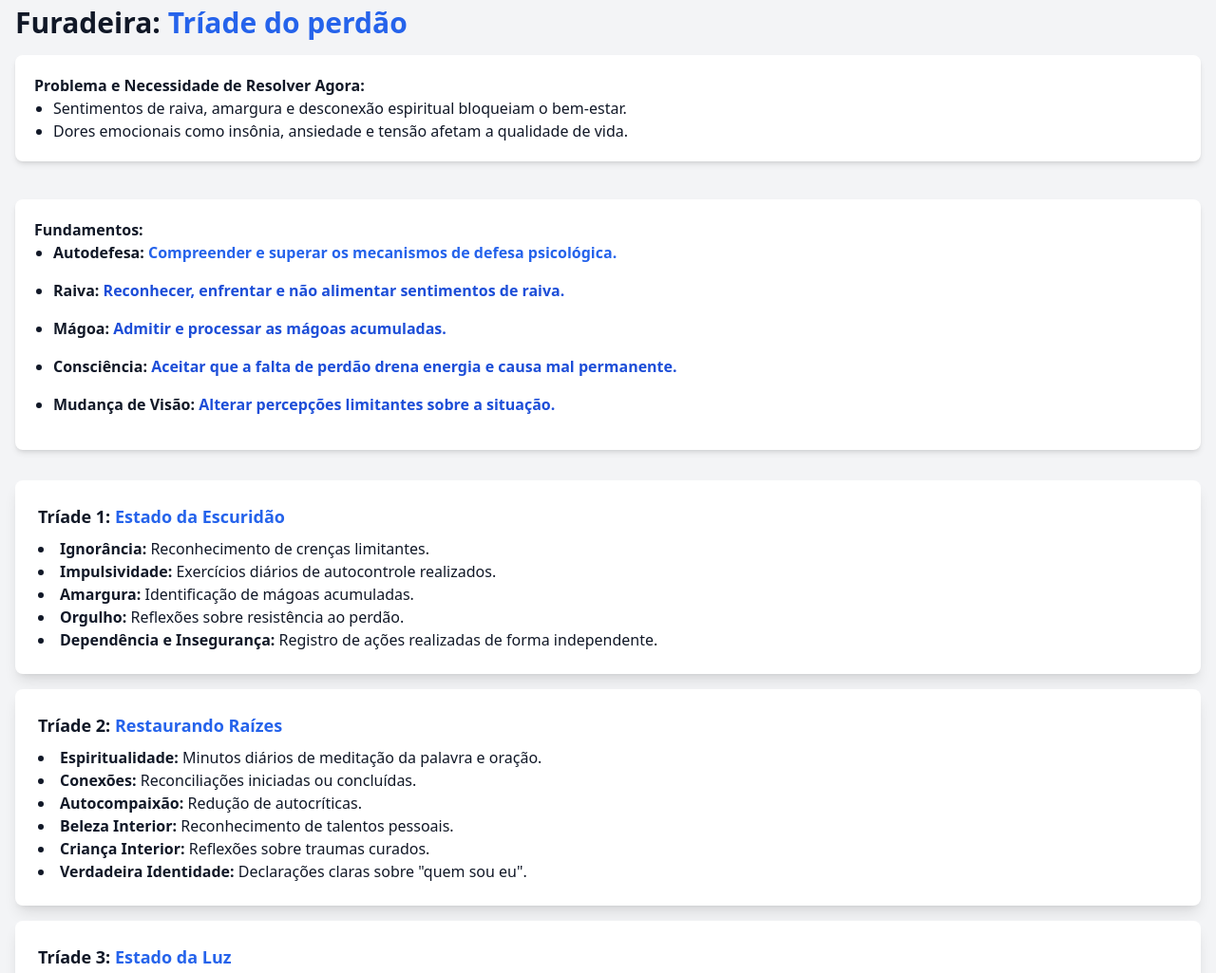
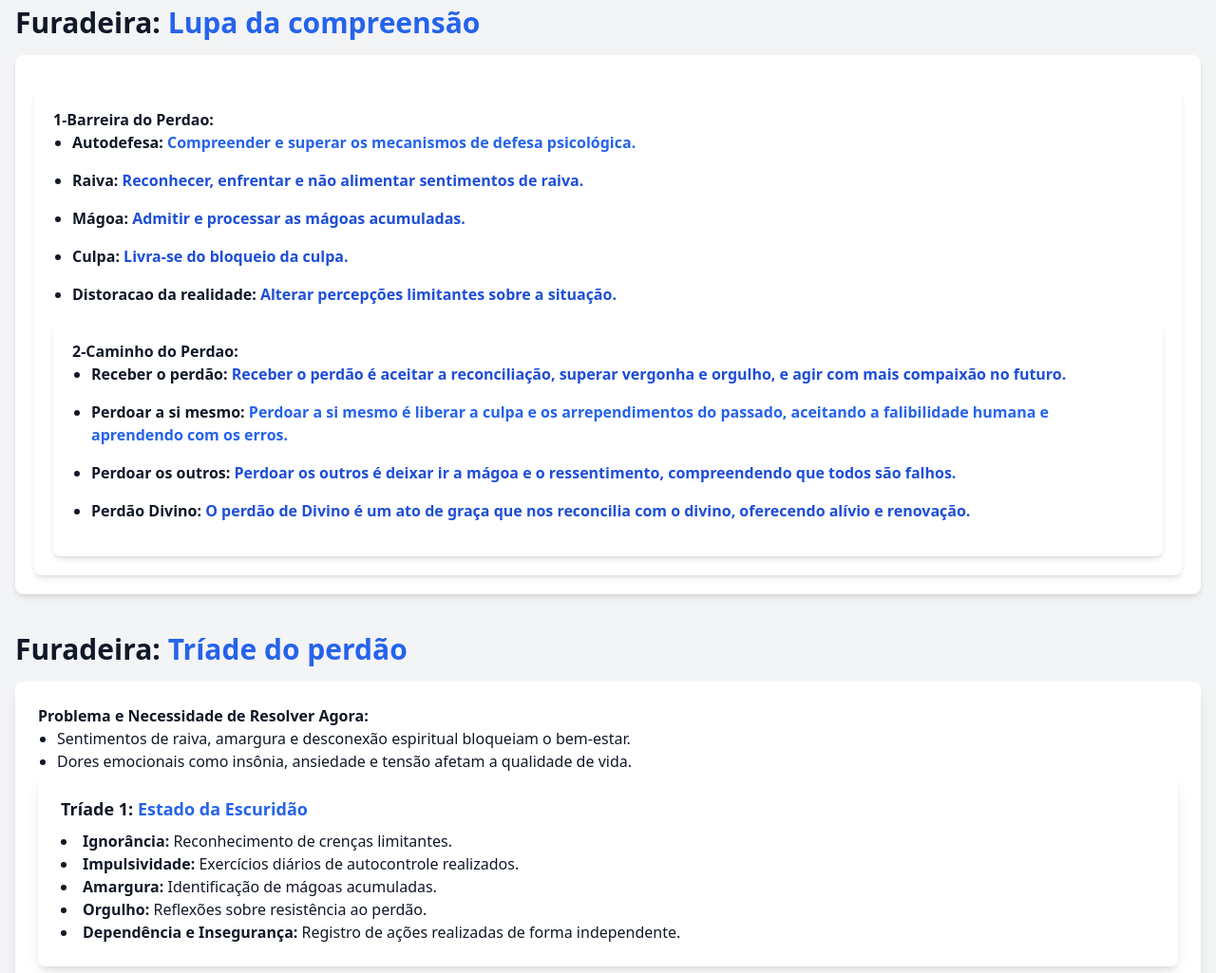
Before and after one commit to Souferreira/Projeto-Ana, a plain HTML site: page index.html in a window 1280 px wide. Shown: the part 1342-2367 px from the top of the page at 95% size. Drawn offline with nearby package versions, Linux system fonts and the light colour scheme; a script that the page names is missing; a web font is replaced by a local one.

Commit message:
index.html

```diff
--- a/index.html
+++ b/index.html
@@ -93,27 +93,42 @@
         </section>
 
         <section id="fases" class="my-8">
-            <h2 class="text-3xl font-bold mb-4">Furadeira: <span class="text-blue-600">Tríade  do perdão</span></h2>
+            <h2 class="text-3xl font-bold mb-4">Furadeira: <span class="text-blue-600">Lupa da compreensão</span></h2>
             <section class="mb-10">
                 <div class="mt-4 bg-white p-5 rounded-lg shadow-md">
-                    <p><strong>Problema e Necessidade de Resolver Agora:</strong></p>
+
+                    <div class="mt-4 bg-white p-5 rounded-lg shadow-md">
+                        <p><strong>1-Barreira do Perdao:</strong></p>
+                        <ul class="list-disc pl-5">
+                    <li class="text-1xl font-bold mb-4">Autodefesa: <span class="text-blue-600">Compreender e superar os mecanismos de defesa psicológica.</span></li>
+                    <li class="text-1xl font-bold mb-4">Raiva: <span class="text-blue-700">Reconhecer, enfrentar e não alimentar sentimentos de raiva.</li>
+                    <li class="text-1xl font-bold mb-4">Mágoa: <span class="text-blue-700">Admitir e processar as mágoas acumuladas.</span></li>
+                    <li class="text-1xl font-bold mb-4">Culpa: <span class="text-blue-700">Livra-se do bloqueio da culpa.</span></li>
+                    <li class="text-1xl font-bold mb-4">Distoracao da realidade: <span class="text-blue-700">Alterar percepções limitantes sobre a situação.</span></li>
+                        </ul>
+
+
+                    <div class="mt-4 bg-white p-5 rounded-lg shadow-md">
+                        <p><strong>2-Caminho do Perdao: </strong></p>
+                        <ul class="list-disc pl-5">
+                            <li class="text-1xl font-bold mb-4">Receber o perdão: <span class="text-blue-700">Receber o perdão é aceitar a reconciliação, superar vergonha e orgulho, e agir com mais compaixão no futuro.</span></li>
+                    <li class="text-1xl font-bold mb-4">Perdoar a si mesmo: <span class="text-blue-600">Perdoar a si mesmo é liberar a culpa e os arrependimentos do passado, aceitando a falibilidade humana e aprendendo com os erros.</span></li>
+                    <li class="text-1xl font-bold mb-4">Perdoar os outros: <span class="text-blue-700">Perdoar os outros é deixar ir a mágoa e o ressentimento, compreendendo que todos são falhos.</li>
+                    <li class="text-1xl font-bold mb-4">Perdão Divino: <span class="text-blue-700">O perdão de Divino é um ato de graça que nos reconcilia com o divino, oferecendo alívio e renovação.</span></li>
+                </ul>
+                    </section>
+
+
+                 <h2 class="text-3xl font-bold mb-4">Furadeira: <span class="text-blue-600">Tríade  do perdão</span></h2>
+                 <div class="bg-white p-6 rounded-lg shadow-lg">
+                 <p><strong>Problema e Necessidade de Resolver Agora:</strong></p>
                     <ul class="list-disc pl-5">
                         <li>Sentimentos de raiva, amargura e desconexão espiritual bloqueiam o bem-estar.</li>
                         <li>Dores emocionais como insônia, ansiedade e tensão afetam a qualidade de vida.</li>
                     </ul>
-                  </section>
-                    <div class="mt-4 bg-white p-5 rounded-lg shadow-md">
-                        <p><strong>Fundamentos:</strong></p>
-                        <ul class="list-disc pl-5">
-                    <li class="text-1xl font-bold mb-4">Autodefesa: <span class="text-blue-600">Compreender e superar os mecanismos de defesa psicológica.</span></li>
-                    <li class="text-1xl font-bold mb-4">Raiva: <span class="text-blue-700">Reconhecer, enfrentar e não alimentar sentimentos de raiva.</li>
-                    <li class="text-1xl font-bold mb-4">Mágoa: <span class="text-blue-700">Admitir e processar as mágoas acumuladas.</span></li>
-                    <li class="text-1xl font-bold mb-4">Consciência: <span class="text-blue-700">Aceitar que a falta de perdão drena energia e causa mal permanente.</span></li>
-                    <li class="text-1xl font-bold mb-4">Mudança de Visão: <span class="text-blue-700">Alterar percepções limitantes sobre a situação.</span></li>
-                        </ul>
-                      </section>
-            <div class="bg-white p-6 rounded-lg shadow-lg">
 
+                    <div class="bg-white p-6 rounded-lg shadow-lg">
+                 <section>
                 <h3 class="text-lg font-semibold mb-2">Tríade 1: <span class="text-blue-600">Estado da Escuridão</span></h2>
                 <ul class="list-disc list-inside">
                     <li><strong>Ignorância:</strong> Reconhecimento de crenças limitantes.</li>
@@ -123,6 +138,8 @@
                     <li><strong>Dependência e Insegurança:</strong> Registro de ações realizadas de forma independente.</li>
                 </ul>
             </div>
+
+
             <div class="bg-white p-6 rounded-lg shadow-lg mt-4">
                 <h3 class="text-lg font-semibold mb-2">Tríade 2:  <span class="text-blue-600">Restaurando Raízes</span></h2>
                 <ul class="list-disc list-inside">
@@ -145,6 +162,7 @@
                 </ul>
             </div>
             <!-- Seção do processo} -->
+             </section
         <section id="graph" class="my-8">
             <h2 class="text-3xl font-bold mb-4">Processo: <span class="text-blue-600">Tríade  do perdão</span></h2>
             <div class="bg-white p-6 rounded-lg shadow-lg">
```
